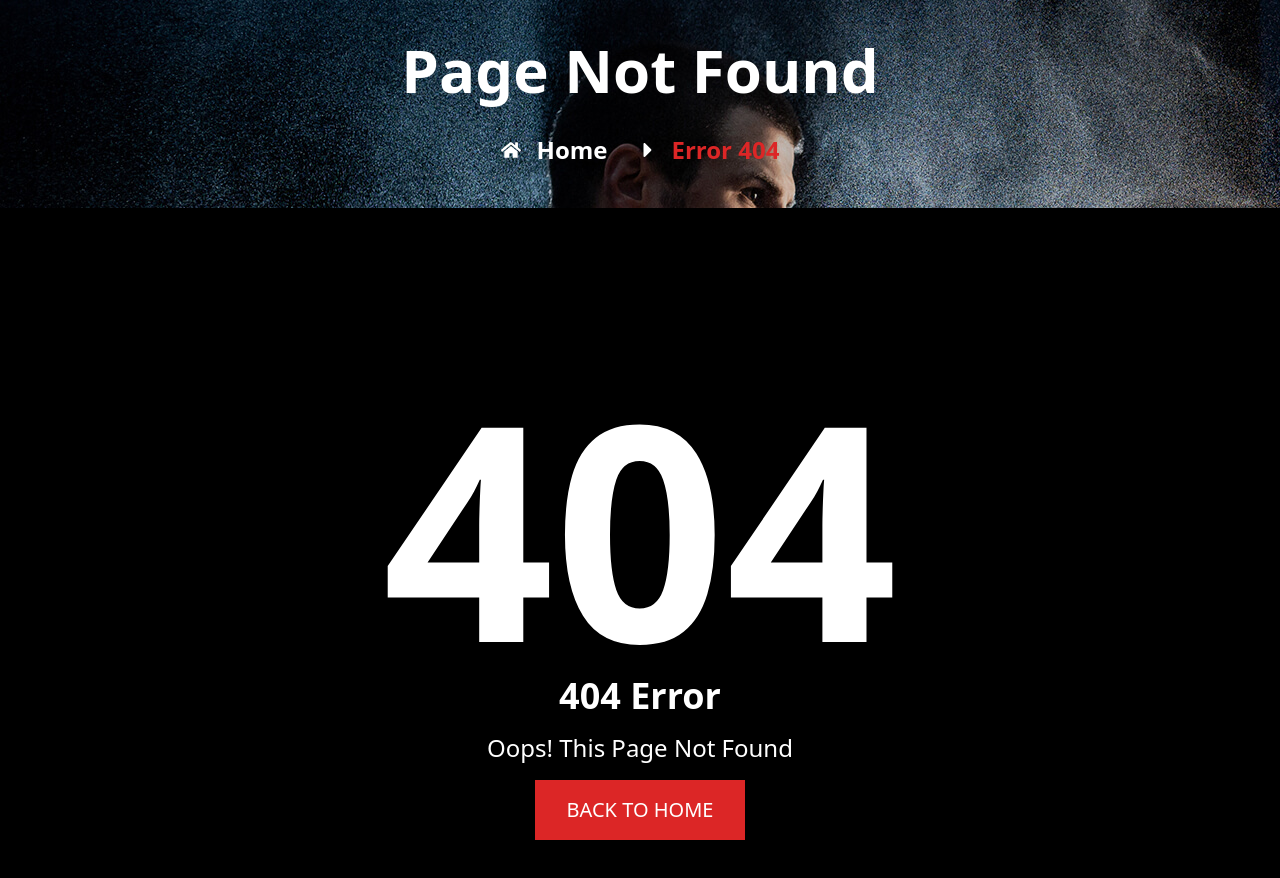
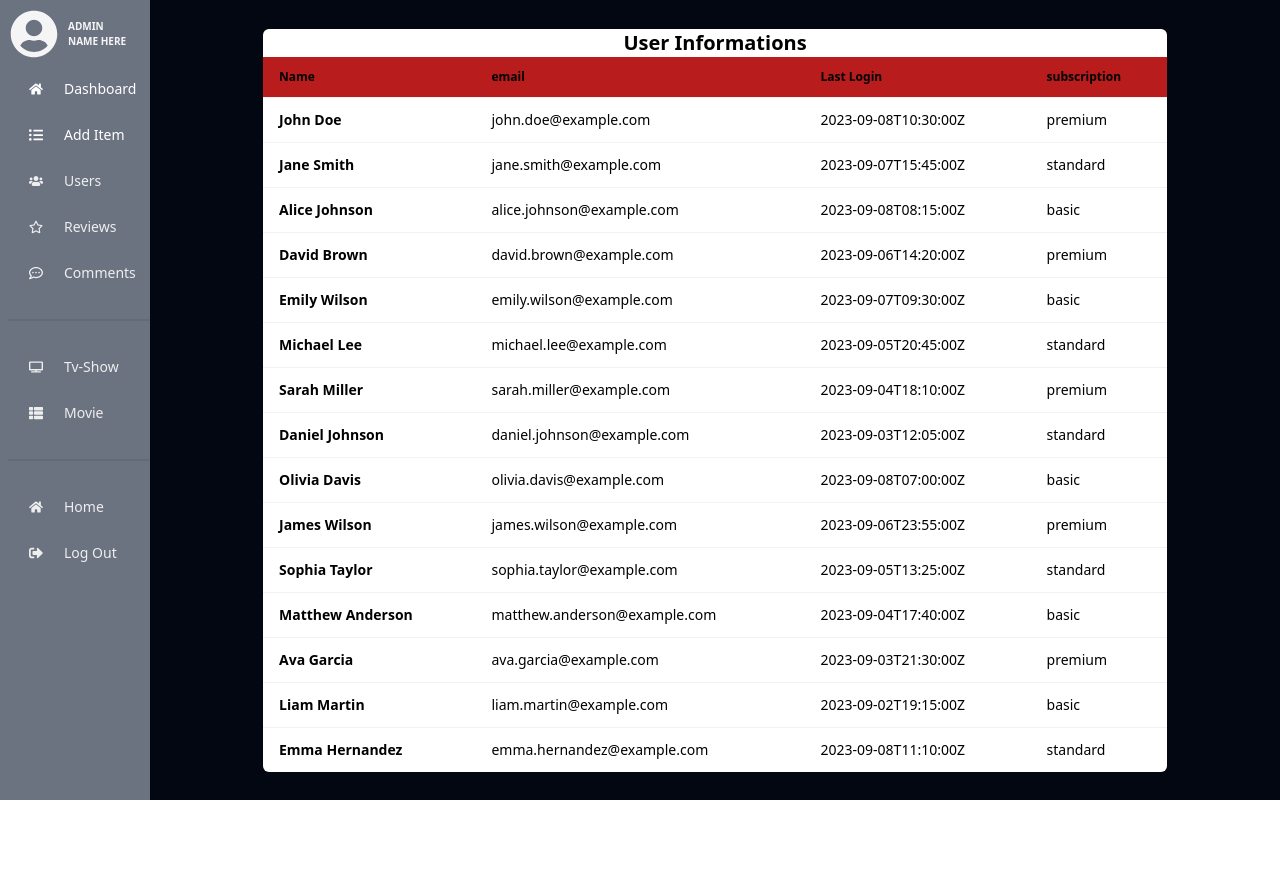
Before and after one commit to jewelislam360/Video-Steraming-Client, a React (Vite) app: page /dashboard/alluser in a window 1280 px wide. Before the commit this address had no page. Shown: the top 878 px of the page. After the commit the page ends 800 px from the top, so only its background shows below. Built offline with nearby package versions, Linux system fonts and the light colour scheme.

Commit message:
all user Section

```diff
--- /dev/null
+++ b/public/User.json
@@ -0,0 +1,92 @@
+[
+    {
+        "name": "John Doe",
+        "email": "john.doe@example.com",
+        "last_login_time": "2023-09-08T10:30:00Z",
+        "subscription_plan": "premium"
+    },
+    {
+        "name": "Jane Smith",
+        "email": "jane.smith@example.com",
+        "last_login_time": "2023-09-07T15:45:00Z",
+        "subscription_plan": "standard"
+    },
+    {
+        "name": "Alice Johnson",
+        "email": "alice.johnson@example.com",
+        "last_login_time": "2023-09-08T08:15:00Z",
+        "subscription_plan": "basic"
+    },
+    {
+        "name": "David Brown",
+        "email": "david.brown@example.com",
+        "last_login_time": "2023-09-06T14:20:00Z",
+        "subscription_plan": "premium"
+    },
+    {
+        "name": "Emily Wilson",
+        "email": "emily.wilson@example.com",
+        "last_login_time": "2023-09-07T09:30:00Z",
+        "subscription_plan": "basic"
+    },
+    {
+        "name": "Michael Lee",
+        "email": "michael.lee@example.com",
+        "last_login_time": "2023-09-05T20:45:00Z",
+        "subscription_plan": "standard"
+    },
+    {
+        "name": "Sarah Miller",
+        "email": "sarah.miller@example.com",
+        "last_login_time": "2023-09-04T18:10:00Z",
+        "subscription_plan": "premium"
+    },
+    {
+        "name": "Daniel Johnson",
+        "email": "daniel.johnson@example.com",
+        "last_login_time": "2023-09-03T12:05:00Z",
+        "subscription_plan": "standard"
+    },
+    {
+        "name": "Olivia Davis",
+        "email": "olivia.davis@example.com",
+        "last_login_time": "2023-09-08T07:00:00Z",
+        "subscription_plan": "basic"
+    },
+    {
+        "name": "James Wilson",
+        "email": "james.wilson@example.com",
+        "last_login_time": "2023-09-06T23:55:00Z",
+        "subscription_plan": "premium"
+    },
+    {
+        "name": "Sophia Taylor",
+        "email": "sophia.taylor@example.com",
+        "last_login_time": "2023-09-05T13:25:00Z",
+        "subscription_plan": "standard"
+    },
+    {
+        "name": "Matthew Anderson",
+        "email": "matthew.anderson@example.com",
+        "last_login_time": "2023-09-04T17:40:00Z",
+        "subscription_plan": "basic"
+    },
+    {
+        "name": "Ava Garcia",
+        "email": "ava.garcia@example.com",
+        "last_login_time": "2023-09-03T21:30:00Z",
+        "subscription_plan": "premium"
+    },
+    {
+        "name": "Liam Martin",
+        "email": "liam.martin@example.com",
+        "last_login_time": "2023-09-02T19:15:00Z",
+        "subscription_plan": "basic"
+    },
+    {
+        "name": "Emma Hernandez",
+        "email": "emma.hernandez@example.com",
+        "last_login_time": "2023-09-08T11:10:00Z",
+        "subscription_plan": "standard"
+    }
+]
--- a/src/Layout/DashBoard.jsx
+++ b/src/Layout/DashBoard.jsx
@@ -5,7 +5,7 @@ import './DashBoard.css'
 
 const DashBoard = () => {
     const { pathname } = useLocation()
-    console.log(pathname);
+    // console.log(pathname);
     return (
         <div className="drawer drawer-open ">
             <input id="my-drawer-2" type="checkbox" className="drawer-toggle" />
@@ -34,7 +34,7 @@ const DashBoard = () => {
                                     <FaListUl className='icon' />
                                     <span className='nav-item'>Add Item</span>
                                 </Link></li>
-                        <li><Link><FaUsers className='icon' /><span className='nav-item'>Users</span></Link></li>
+                        <li><Link to="/dashboard/alluser"><FaUsers className='icon' /><span className='nav-item'>Users</span></Link></li>
                         <li><Link><FaRegStar className='icon' /><span className='nav-item'>Reviews</span></Link></li>
                         <li><Link><FaRegCommentDots className='icon' /><span className='nav-item'>Comments</span></Link></li>
                         <div className="divider"></div>
--- /dev/null
+++ b/src/Pages/DashBoard/Users/AllUser.jsx
@@ -0,0 +1,42 @@
+import React, { useEffect, useState } from 'react';
+
+const AllUser = () => {
+    const [user, setUser] = useState([]);
+
+    useEffect(() => {
+        fetch("/User.json")
+        .then(res => res.json())
+        .then(data => setUser(data))
+    },[])
+
+    console.log(user)
+    return (
+        <div className='w-[80%] rounded-md bg-white'>
+            <h1 className='text-xl text-black font-bold text-center'>User Informations</h1>
+            <div className="overflow-x-auto w-full">
+                <table className="table table-xl">
+                    <thead>
+                        <tr className='text-black bg-red-700'>
+                            <th>Name</th>
+                            <th>email</th>
+                            <th>Last Login</th>
+                            <th>subscription</th>
+                        </tr>
+                    </thead>
+                    <tbody className='text-black'>
+                        {
+                            user.map(allUser => <tr key={allUser.name}>
+                                <th>{allUser.name}</th>
+                                <td>{allUser.email}</td>
+                                <td>{allUser.last_login_time}</td>
+                                <td>{allUser.subscription_plan}</td>
+                            </tr>)
+                        }
+                    </tbody>
+                </table>
+            </div>
+        </div>
+    );
+};
+
+export default AllUser;
--- a/src/Pages/Home/Faq/Faq.jsx
+++ b/src/Pages/Home/Faq/Faq.jsx
@@ -1,5 +1,5 @@
 import React from "react";
-import faq from '../../../assets/Faq.png'
+import faq from '../../../assets/Faq.png';
 
 const Faq = () => {
   return (
@@ -17,14 +17,14 @@ const Faq = () => {
           <div data-aos-delay="50" className="flex justify-center items-center">
             <div className="join join-vertical w-full">
               <div className="collapse collapse-arrow join-item border border-base-300">
-                <input type="checkbox" checkbox="checkbox" />
+                <input type="checkbox" />
                 <div className="collapse-title text-xl font-medium text-white">
                   How do I create an account on the streaming platform?
                 </div>
                 <div className="collapse-content text-white">
                   <p>
-                    To create an account, visit our website and click on the "Sign
-                    Up" button. Provide your email address, choose a password, and
+                    To create an account, visit our website and click on the Sign
+                    Up button. Provide your email address, choose a password, and
                     follow the verification steps.
                   </p>
                 </div>
--- a/src/Routes/Routes.jsx
+++ b/src/Routes/Routes.jsx
@@ -16,6 +16,7 @@ import Contact from "../Pages/Contact/Contact";
 
 import Payment from "../Pages/Payment/Payment";
 import CompletePayment from "../Pages/Payment/CompletePayment";
+import AllUser from "../Pages/DashBoard/Users/AllUser";
 
 
 export const router = createBrowserRouter([
@@ -89,6 +90,10 @@ export const router = createBrowserRouter([
       {
         path: "additem",
         element: <AddItem></AddItem>,
+      },
+      {
+        path: "alluser",
+        element: <AllUser></AllUser>,
       }
     ],
   },
```
